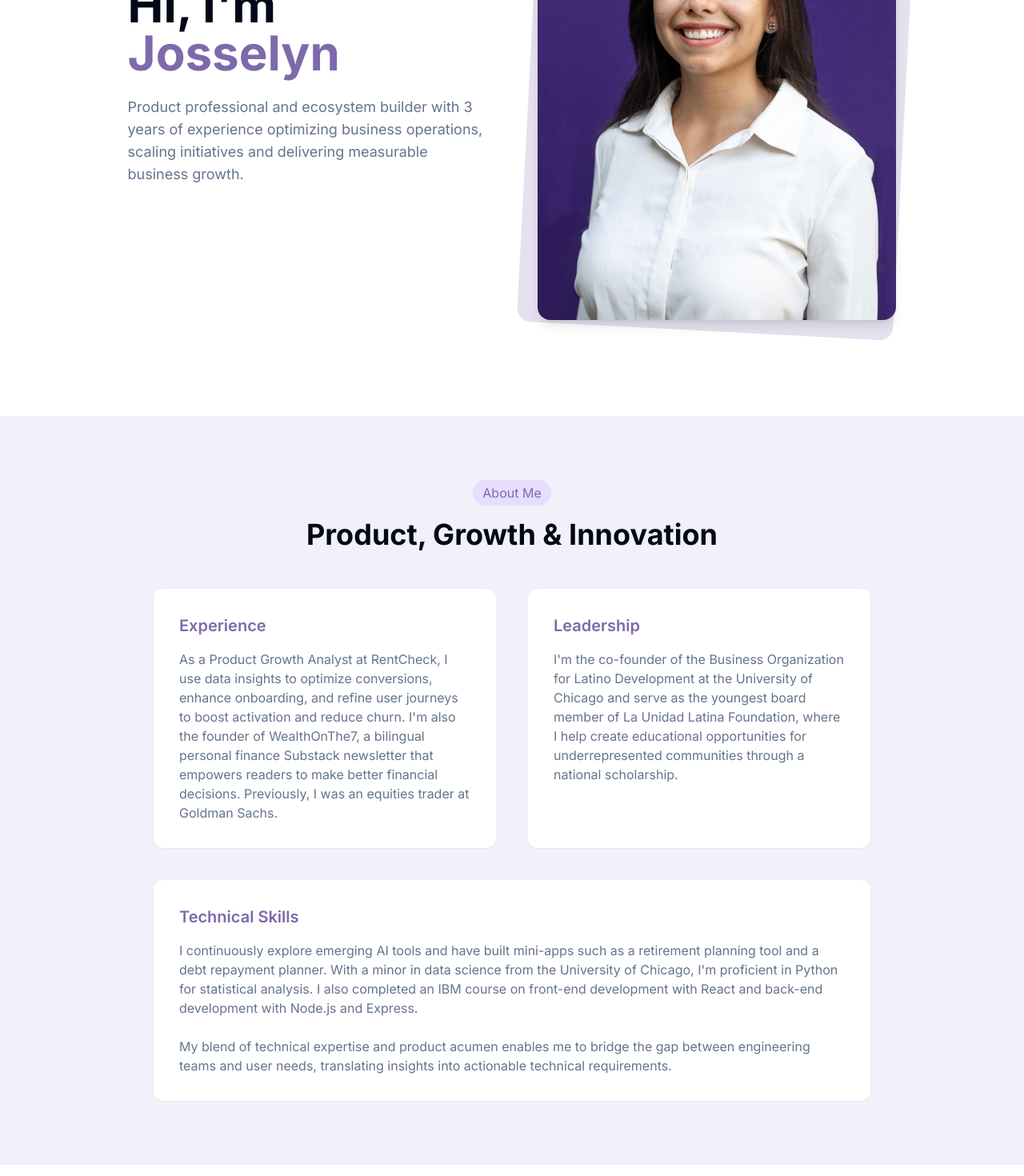
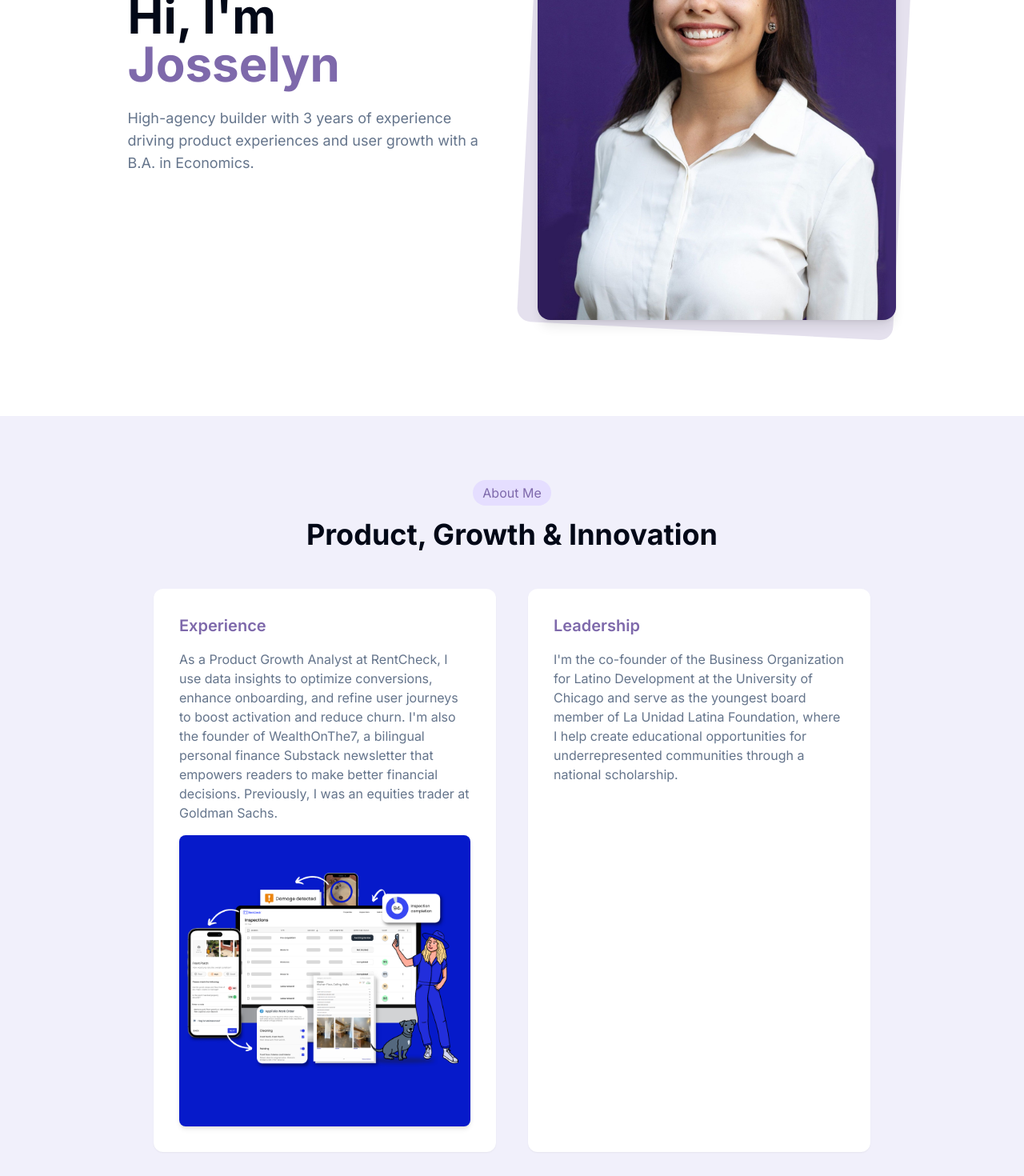
Before and after one commit to navjos/josselyn, a React (Vite) app: page / in a window 1280 px wide. Shown: the part 280-1750 px from the top of the page at 80% size. Built offline with nearby package versions, Linux system fonts and the light colour scheme.

Commit message:
Update Hero and About components
Updates the professional summary in the Hero component and adds an image to the About component.

```diff
--- a/src/components/About.tsx
+++ b/src/components/About.tsx
@@ -40,9 +40,18 @@ const About = () => {
           <div className="grid grid-cols-1 md:grid-cols-2 gap-10 max-w-4xl">
             <div className="bg-white p-8 rounded-xl shadow-sm card-hover">
               <h3 className="text-xl font-semibold mb-4 text-purple">Experience</h3>
-              <p className="text-muted-foreground">
-                As a Product Growth Analyst at RentCheck, I use data insights to optimize conversions, enhance onboarding, and refine user journeys to boost activation and reduce churn. I'm also the founder of WealthOnThe7, a bilingual personal finance Substack newsletter that empowers readers to make better financial decisions. Previously, I was an equities trader at Goldman Sachs.
-              </p>
+              <div className="flex flex-col space-y-4">
+                <p className="text-muted-foreground">
+                  As a Product Growth Analyst at RentCheck, I use data insights to optimize conversions, enhance onboarding, and refine user journeys to boost activation and reduce churn. I'm also the founder of WealthOnThe7, a bilingual personal finance Substack newsletter that empowers readers to make better financial decisions. Previously, I was an equities trader at Goldman Sachs.
+                </p>
+                <div className="mt-4 rounded-lg overflow-hidden shadow-md">
+                  <img
+                    src="/lovable-uploads/aea47397-7398-463e-9ed2-11a341a6a7e3.png"
+                    alt="RentCheck product interface"
+                    className="w-full object-cover"
+                  />
+                </div>
+              </div>
             </div>
 
             <div className="bg-white p-8 rounded-xl shadow-sm card-hover">
--- a/src/components/Hero.tsx
+++ b/src/components/Hero.tsx
@@ -37,7 +37,7 @@ const Hero = () => {
             Hi, I'm <span className="text-purple">Josselyn</span>
           </h1>
           <p className="text-lg text-muted-foreground mb-8 max-w-md mx-auto lg:mx-0 animate-fade-in-up" style={{ animationDelay: '0.6s' }}>
-            Product professional and ecosystem builder with 3 years of experience optimizing business operations, scaling initiatives and delivering measurable business growth.
+            High-agency builder with 3 years of experience driving product experiences and user growth with a B.A. in Economics.
           </p>
         </div>
 
```
Also changed, not shown: public/lovable-uploads/aea47397-7398-463e-9ed2-11a341a6a7e3.png (added).
